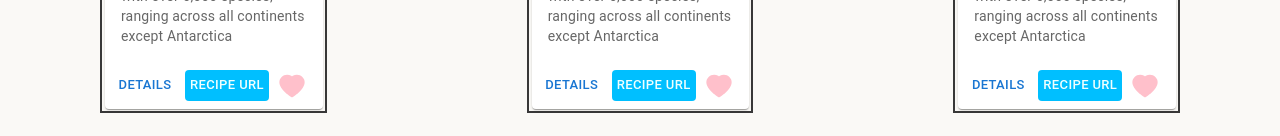
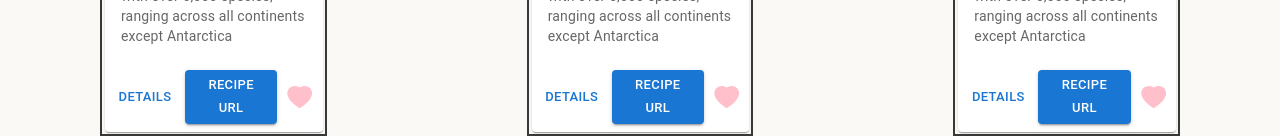
Before and after one commit to dselmer/recipe-book, a React (Create React App) app: page / in a window 1280 px wide. Shown: the part 923-1059 px from the top of the page. Before the commit the page ends 1036 px from the top, so only its background shows below. Built offline with nearby package versions, Linux system fonts and the light colour scheme.

Commit message:
fixed button styling.

```diff
--- a/src/components/CardComponent.js
+++ b/src/components/CardComponent.js
@@ -35,7 +35,7 @@ function CardComponent() {
             <Button size="small">Details</Button>
             <Button
               className="btn-2"
-              sx={{ maxWidth: 345, backgroundColor: "#00bfff", color: "azure",  }}
+              variant="contained" color="primary"
               size="small"
             >
           Recipe URL
```
